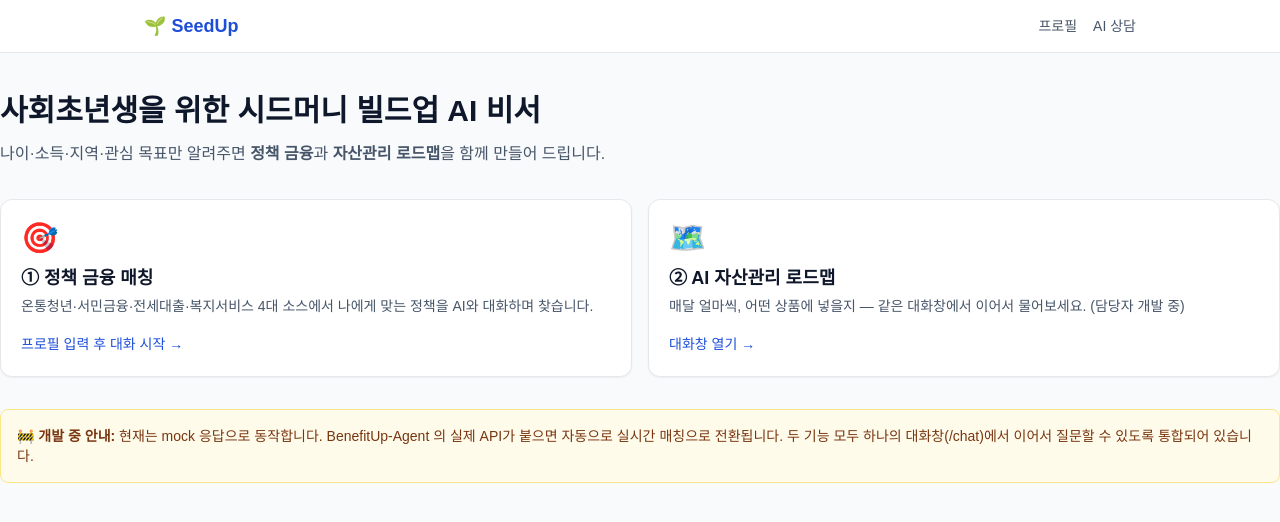
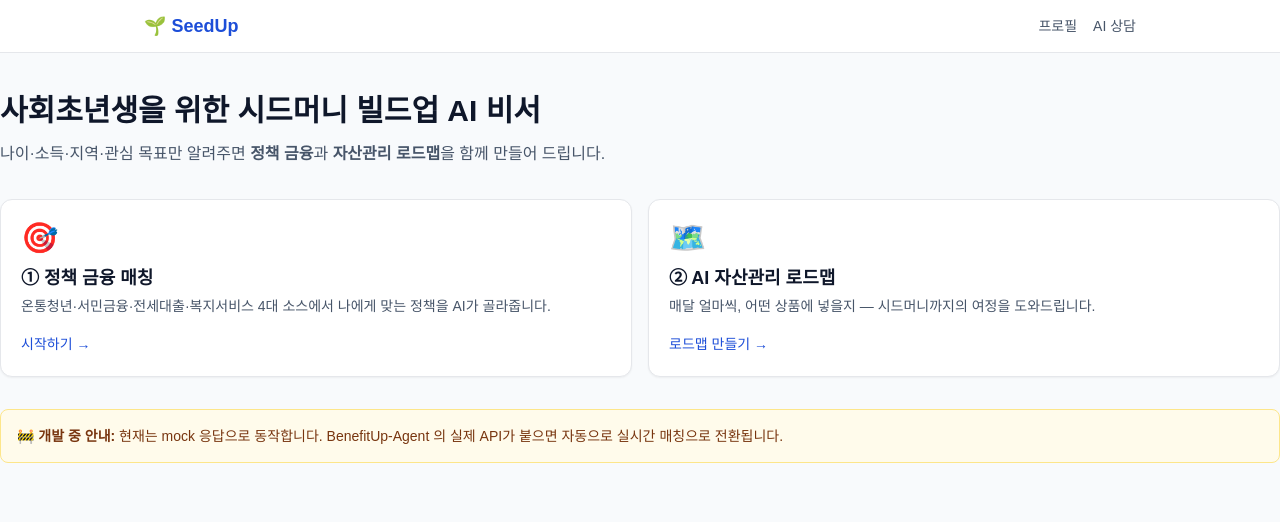
Before and after one commit to DuknDacon/SeedUp, a Next.js app: page / in a window 1280 px wide. Shown: the top 522 px of the page. Built offline with nearby package versions, Linux system fonts and the light colour scheme.

Commit message:
default값 추가 (로컬에서 실행됨)

```diff
--- a/src/app/page.tsx
+++ b/src/app/page.tsx
@@ -15,23 +15,22 @@ export default function HomePage() {
         <FeatureCard
           emoji="🎯"
           title="① 정책 금융 매칭"
-          desc="온통청년·서민금융·전세대출·복지서비스 4대 소스에서 나에게 맞는 정책을 AI와 대화하며 찾습니다."
-          cta="프로필 입력 후 대화 시작"
+          desc="온통청년·서민금융·전세대출·복지서비스 4대 소스에서 나에게 맞는 정책을 AI가 골라줍니다."
+          cta="시작하기"
           href="/onboarding"
         />
         <FeatureCard
           emoji="🗺️"
           title="② AI 자산관리 로드맵"
-          desc="매달 얼마씩, 어떤 상품에 넣을지 — 같은 대화창에서 이어서 물어보세요. (담당자 개발 중)"
-          cta="대화창 열기"
-          href="/chat"
+          desc="매달 얼마씩, 어떤 상품에 넣을지 — 시드머니까지의 여정을 도와드립니다."
+          cta="로드맵 만들기"
+          href="/roadmap"
         />
       </div>
 
       <div className="mt-8 p-4 bg-amber-50 border border-amber-200 rounded-lg text-sm text-amber-900">
         <b>🚧 개발 중 안내:</b> 현재는 mock 응답으로 동작합니다. BenefitUp-Agent
-        의 실제 API가 붙으면 자동으로 실시간 매칭으로 전환됩니다. 두 기능 모두
-        하나의 대화창(/chat)에서 이어서 질문할 수 있도록 통합되어 있습니다.
+        의 실제 API가 붙으면 자동으로 실시간 매칭으로 전환됩니다.
       </div>
     </div>
   );
```
